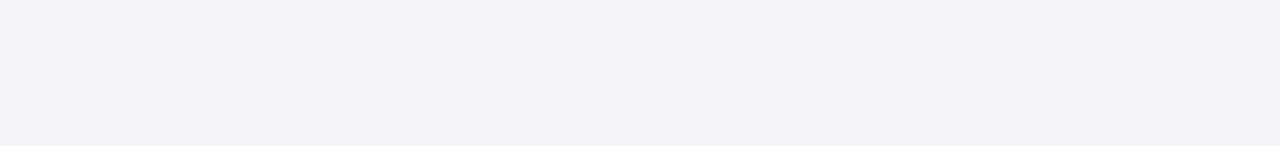
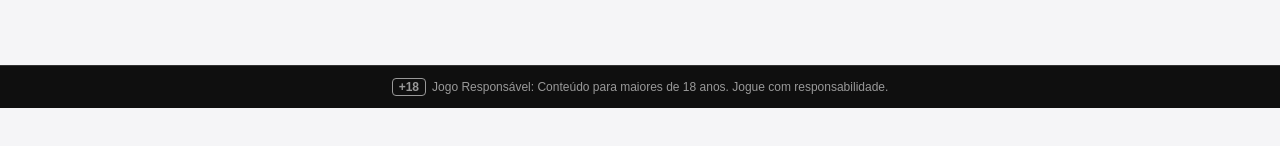
Before and after one commit to 1996americo-dev/plataformas-com-bonus-de-roleta-no-cadastro, a React (Vite) app: page / in a window 1280 px wide. Shown: the part 314-460 px from the top of the page. Built offline with nearby package versions, Linux system fonts and the light colour scheme; no server answers; the database is empty.

Commit message:
Add age warning for non-admin logged users
Added a warning message for users under 18 years old.

```diff
--- a/src/App.jsx
+++ b/src/App.jsx
@@ -66,6 +66,16 @@ export default function App(){
   const totalCliques = links.filter(l=>l.categoria!=='social_topo').reduce((a,l)=>a+(l.cliques||0),0)
   const linksTopo = links.filter(l=>l.categoria==='social_topo')
   const linksPlataformas = links.filter(l=>l.categoria!=='social_topo')
+
+  // AVISO +18 - aparece só pra quem não é admin logado
+const Aviso18 = (
+  <div style={{background:'#0f0f0f', borderTop:'1px solid #333', padding:'14px 10px', textAlign:'center', marginTop:'30px'}}>
+    <p style={{color:'#999', fontSize:'12px', fontFamily:'Arial', margin:0}}>
+      <span style={{border:'1.5px solid #999', borderRadius:'4px', padding:'1px 6px', fontWeight:'bold', marginRight:'6px'}}>+18</span>
+      Jogo Responsável: Conteúdo para maiores de 18 anos. Jogue com responsabilidade.
+    </p>
+  </div>
+)
 
   if(isAdmin &&!logado){
     return (
@@ -146,6 +156,7 @@ export default function App(){
         </div>
         {linksPlataformas.length === 0 && <p style={{ textAlign: 'center', marginTop: 40, color:'#888' }}>Nenhuma plataforma cadastrada. Vá em /#admin</p>}
       </div>
+      {Aviso18}
     </div>
   )
 }
```
